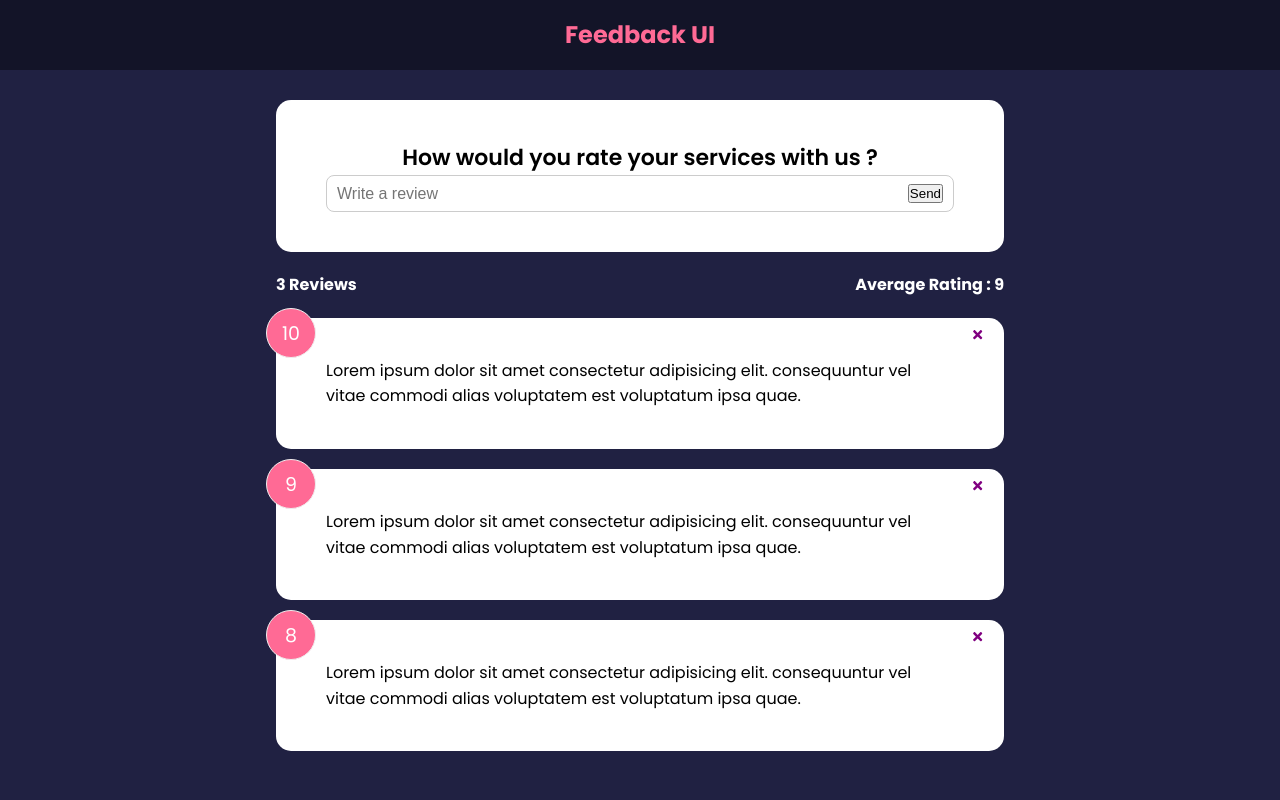
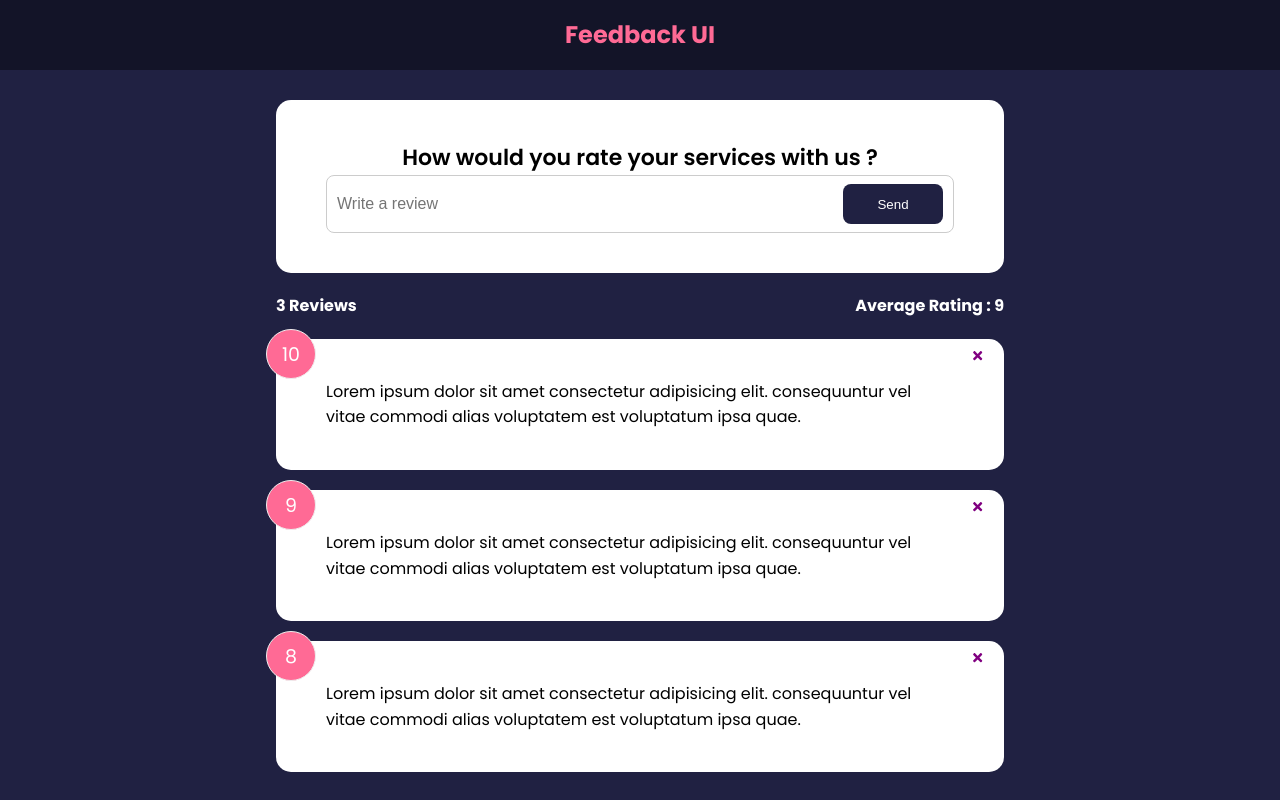
Before and after one commit to ranjan1992/React-Front-To-Back-2022-Latest, a React (Create React App) app: page / in a window 1280 px wide. Built offline with nearby package versions, Linux system fonts and the light colour scheme.

Commit message:
Custom Button Component

```diff
--- a/src/components/FeedbackForm.jsx
+++ b/src/components/FeedbackForm.jsx
@@ -1,4 +1,5 @@
 import React, { useState } from 'react';
+import Button from './shared/Button';
 import Card from './shared/Card';
 
 function FeedbackForm() {
@@ -16,7 +17,7 @@
             onChange={handleTextChange}
             placeholder="Write a review"
           />
-          <button type="submit">Send</button>
+          <Button type="submit">Send</Button>
         </div>
       </form>
     </Card>
--- /dev/null
+++ b/src/components/shared/Button.jsx
@@ -0,0 +1,24 @@
+import React from 'react';
+import PropTypes from 'prop-types';
+function Button({ children, version, type, isDisabled }) {
+  return (
+    <button type={type} disabled={isDisabled} className={`btn btn-${version}`}>
+      {children}
+    </button>
+  );
+}
+
+Button.propTypes = {
+  children: PropTypes.node.isRequired,
+  version: PropTypes.string,
+  type: PropTypes.string,
+  isDisabled: PropTypes.bool,
+};
+
+Button.defaultProps = {
+  version: 'primary',
+  type: 'button',
+  isDisabled: false,
+};
+
+export default Button;
```
